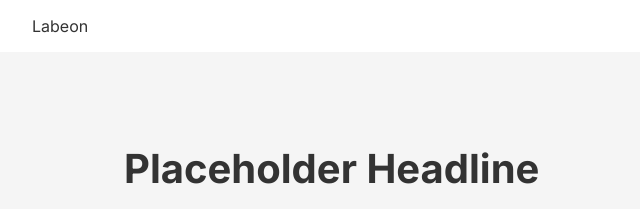
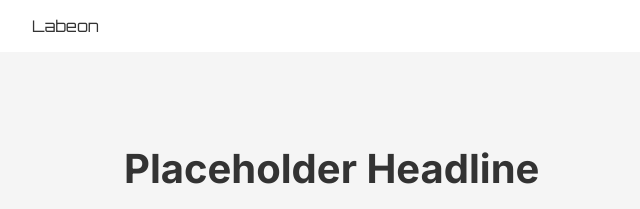
Before and after one commit to mediumdesign/labeon-app, a plain HTML site: page index.html in a window 1280 px wide. Shown: the top 209 px of the page, 0-640 px from the left. Drawn offline with Linux system fonts and the light colour scheme.

Commit message:
style: use retro Orbitron font for header logo

```diff
--- a/index.html
+++ b/index.html
@@ -5,6 +5,7 @@
   <title>Labeon – Placeholder Site</title>
   <meta name="viewport" content="width=device-width, initial-scale=1" />
   <link href="https://fonts.googleapis.com/css2?family=Inter:wght@400;700&display=swap" rel="stylesheet">
+  <link href="https://fonts.googleapis.com/css2?family=Orbitron:wght@400;700&display=swap" rel="stylesheet">
   <style>
     body {
       margin: 0;
@@ -30,6 +31,9 @@
       text-decoration: none;
       color: #333;
       font-weight: 500;
+    }
+    .logo {
+      font-family: 'Orbitron', sans-serif;
     }
     .hero {
       display: flex;
```
